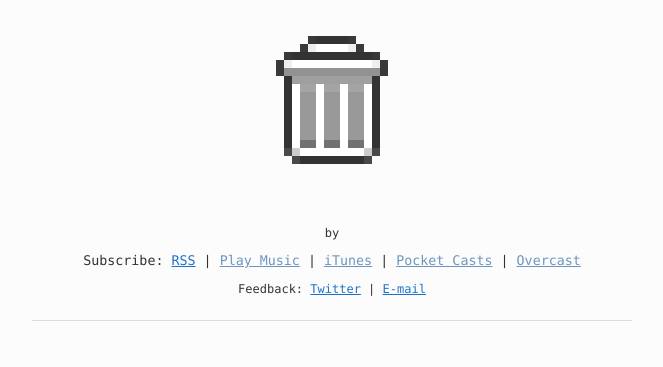
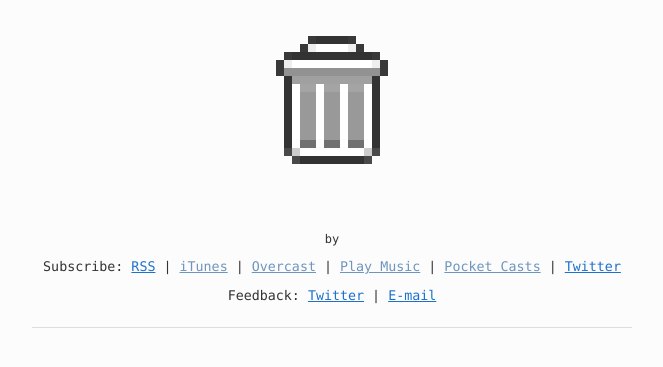
Before and after one commit to jcs/garbagefm, a PHP site: template views/layouts/application.phtml in a window 1280 px wide. Shown: the top 367 px of the page, without its empty margins (308-971 px from the left). Run offline with PHP 8.4, Linux system fonts and the light colour scheme; the template is opened without the code that fills it, so the values that code supplies are empty; some libraries are stand-ins or nearby versions.

Commit message:
adjust font sizes and promo links

```diff
--- a/views/layouts/application.phtml
+++ b/views/layouts/application.phtml
@@ -47,7 +47,11 @@
 			}
 
 			.lead .show_title {
-				font-size: 14pt;
+				font-size: 15pt;
+			}
+
+			.lead .show_subtitle {
+				font-size: 11pt;
 			}
 
 			.lead .logo {
@@ -60,7 +64,8 @@
 				color: #333;
 			}
 
-			p.subscribes {
+			p.subscribes,
+			p.feedbacks {
 				font-size: 10pt;
 			}
 
@@ -157,7 +162,10 @@
 			</div>
 
 			<p>
-			<?= h($C->settings()->description) ?><br>
+			<span class="show_subtitle">
+			<?= h($C->settings()->description) ?>
+			</span>
+			<br>
 			by
 			<? $h_lines = array(); ?>
 			<? foreach ($C->hosts() as $host) { ?>
@@ -172,16 +180,19 @@
 			Subscribe:
 			<a href="/episodes.rss">RSS</a>
 			|
+			<a href="<?= h($C->settings()->itunes_url) ?>">iTunes</a>
+			|
+			<a href="<?= h($C->settings()->overcast_url) ?>">Overcast</a>
+			|
 			<a href="<?= h($C->settings()->googleplay_url) ?>">Play Music</a>
-			|
-			<a href="<?= h($C->settings()->itunes_url) ?>">iTunes</a>
 			|
 			<a href="<?= h($C->settings()->pocketcasts_url) ?>">Pocket Casts</a>
 			|
-			<a href="<?= h($C->settings()->overcast_url) ?>">Overcast</a>
+			<a href="https://twitter.com/<?=
+				h($C->settings()->twitter_username) ?>">Twitter</a>
 			</p>
 
-			<p>
+			<p class="feedbacks">
 			Feedback:
 			<a href="https://twitter.com/<?=
 				h($C->settings()->twitter_username) ?>">Twitter</a>
```
